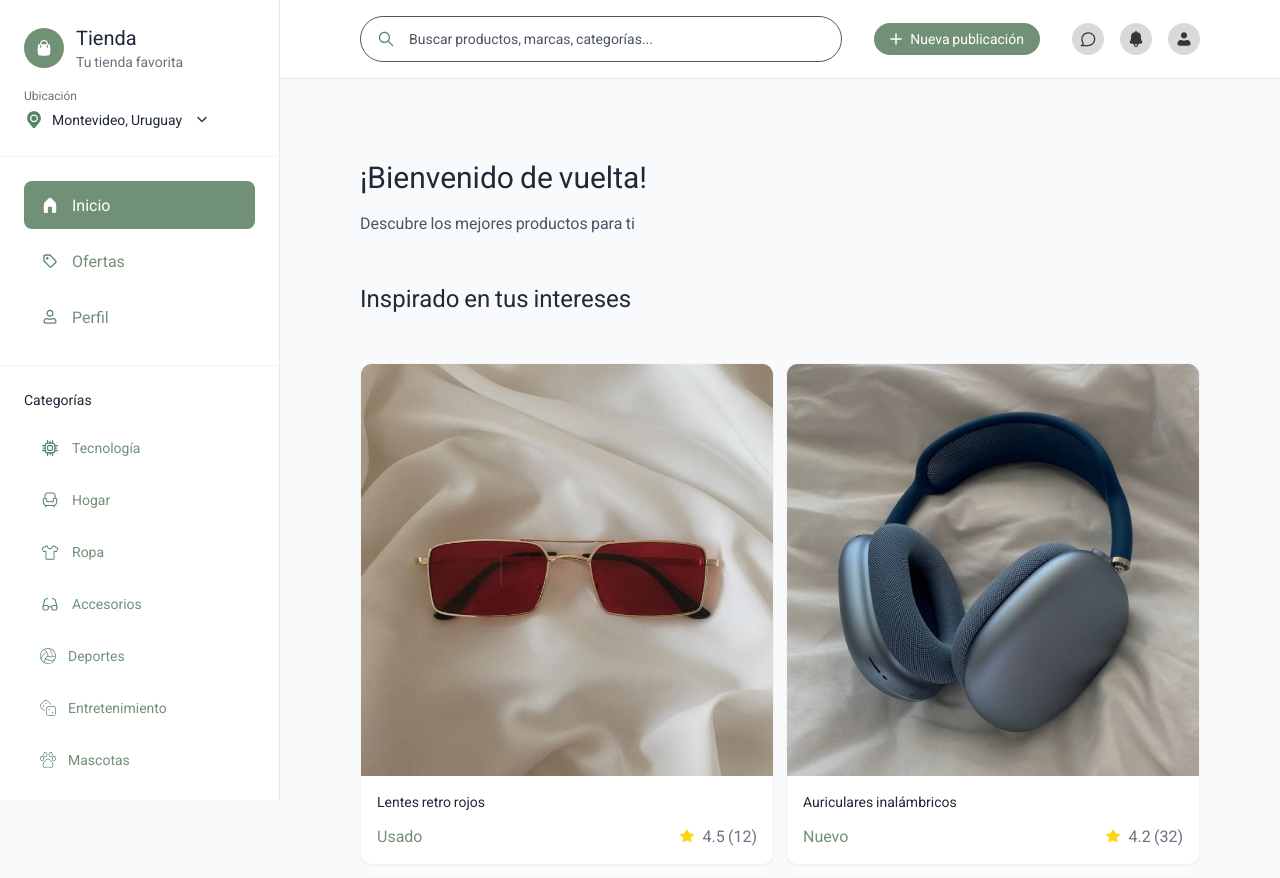
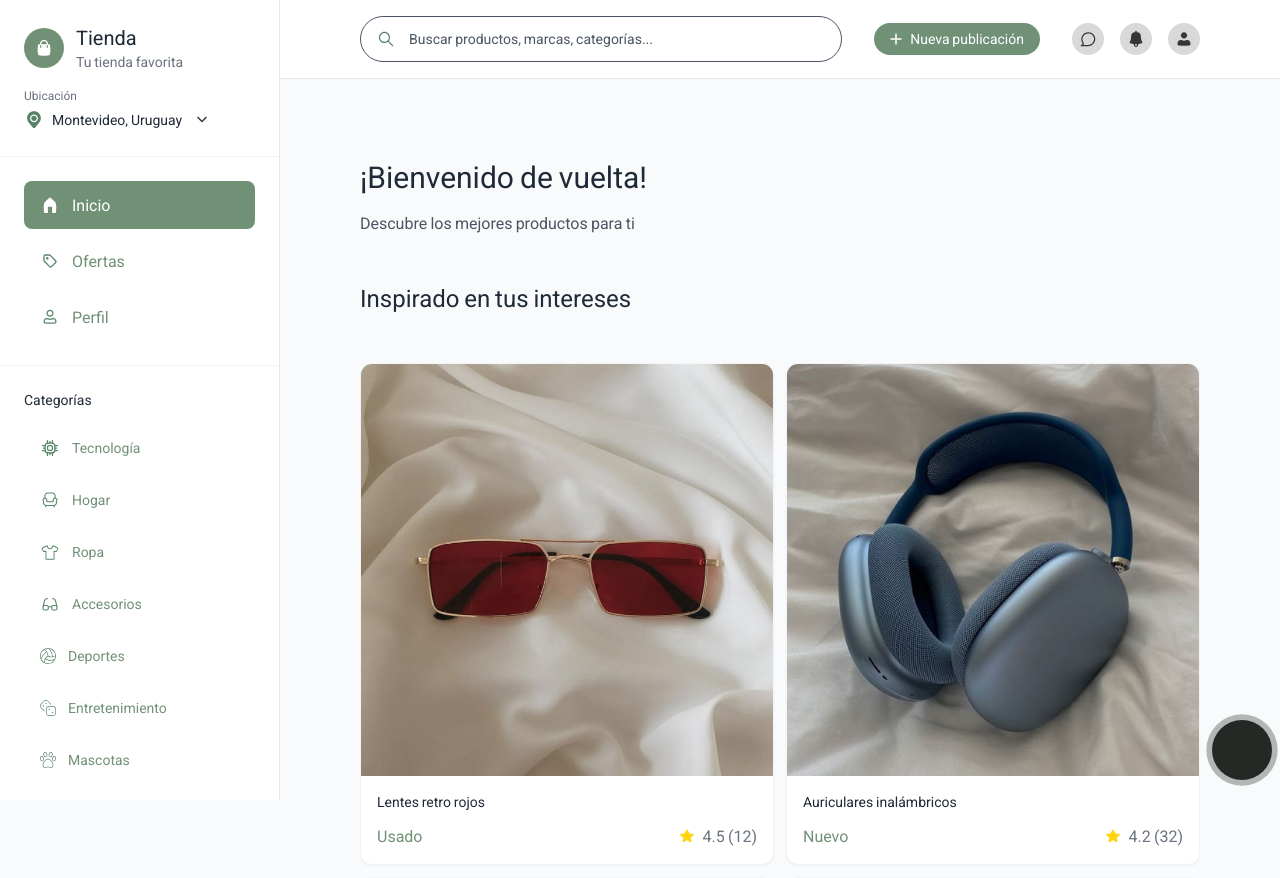
Before and after one commit to LucasLR2/Yveks-Aplicacion-web-de-trueques, a PHP site: page / in a window 1280 px wide. Shown: the top 878 px of the page. Run offline with PHP 8.4, Linux system fonts and the light colour scheme; some libraries are stand-ins or nearby versions; some web fonts are replaced.

Commit message:
Agrega botón flotante que abrirá el chatbot

```diff
--- a/codigo/css/estilos-generales.css
+++ b/codigo/css/estilos-generales.css
@@ -148,3 +148,53 @@ html, body {
 .text-red {
   color: #DD3D3D !important;
 }
+/* estilos chatbot-btn */
+.chatbot-btn {
+  position: fixed;
+  bottom: 20px;
+  right: 8px;
+  z-index: 9999;
+  width: 60px;
+  height: 60px;
+  border-radius: 50%;
+  background-color: #262826;
+  display: flex;
+  align-items: center;
+  justify-content: center;
+  box-shadow: 0 2px 5px rgba(0, 0, 0, 0.3);
+  animation: breathe 2s ease-in-out infinite;
+}
+
+/*Estilos solo al icono chatbot*/
+.chatbot-btn i {
+  color: #fff;
+  font-size: 24px;
+  animation: beat 2s ease-in-out infinite;
+  text-decoration: none;
+}
+
+/*Estilos con animation contorno respirando*/
+@keyframes breathe {
+  0% {
+    box-shadow: 0 0 0 0 rgba(31, 32, 31, 0.5);
+  }
+  70% {
+    box-shadow: 0 0 0 15px rgba(37, 211, 102, 0);
+  }
+  100% {
+    box-shadow: 0 0 0 0 rgba(0, 0, 0, 0);
+  }
+}
+
+/*Estilos de animacion del icono latiendo*/
+@keyframes beat {
+  0% {
+    transform: scale(1);
+  }
+  50% {
+    transform: scale(1.2);
+  }
+  100% {
+    transform: scale(1);
+  }
+}
--- a/codigo/index.html
+++ b/codigo/index.html
@@ -367,6 +367,9 @@
         <div class="mb-8">
           <h1 class="text-3xl text-gray-800 mb-4">¡Bienvenido de vuelta!</h1>
           <p class="text-gray-600">Descubre los mejores productos para ti</p>
+          <a href="" target="_blank" class="chatbot-btn">
+            <i class="bi bi-chatbot"></i>
+          </a>
         </div>
 
         <!-- Categorías destacadas (desktop) -->
```
